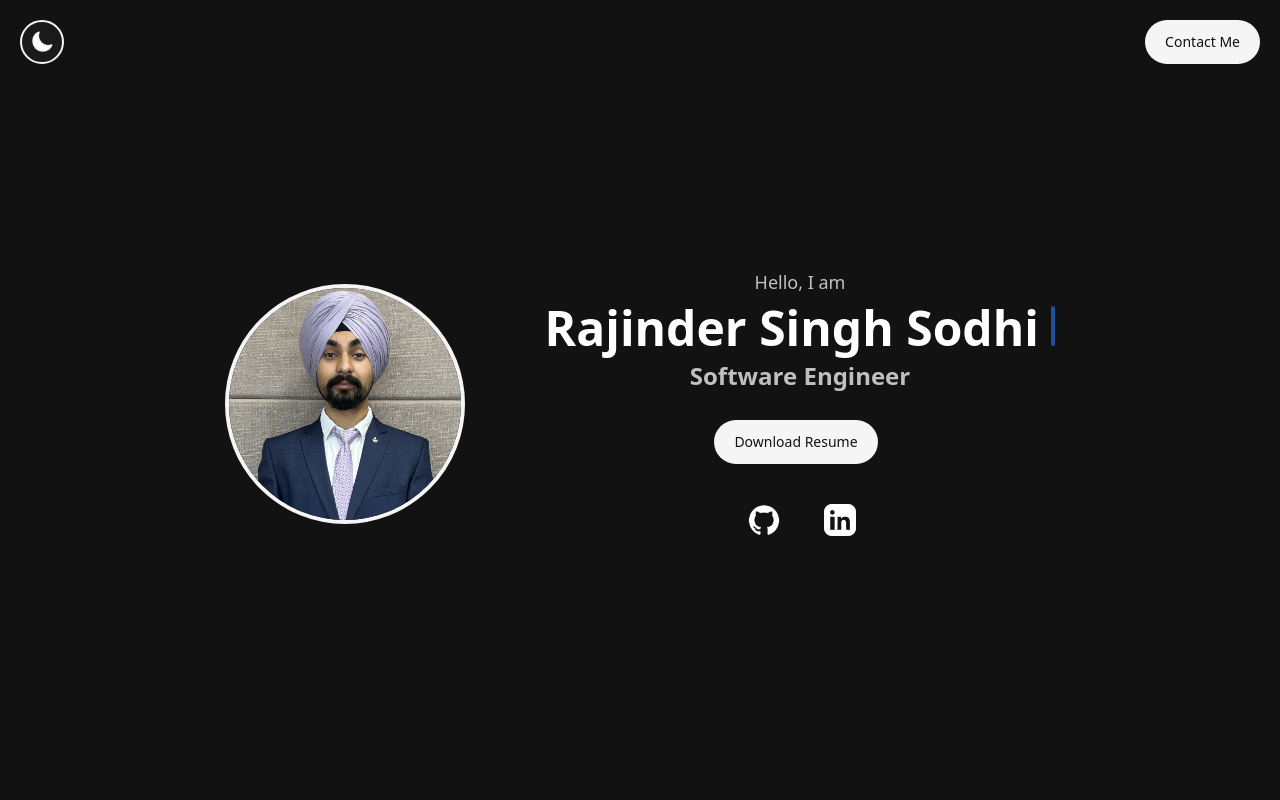
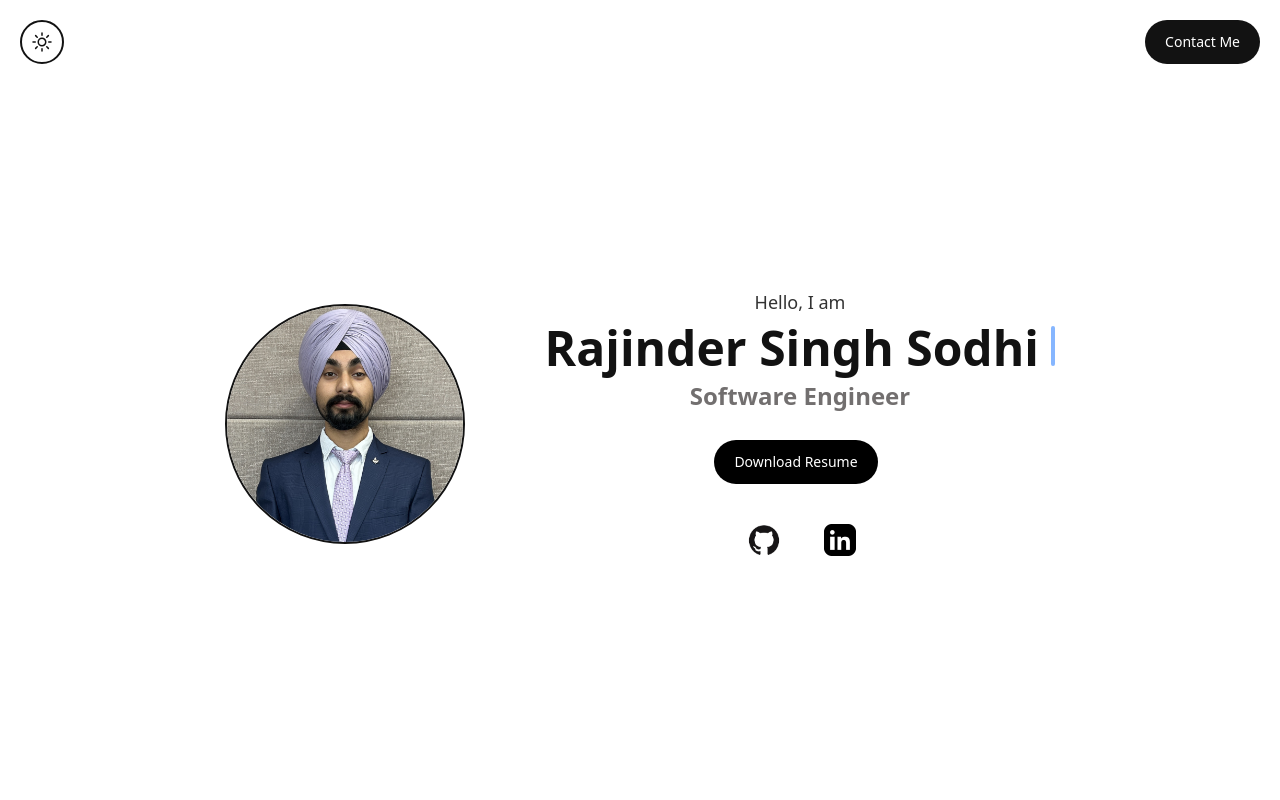
Before and after one commit to rajindersinghsodhi/portfolio, a Next.js app: page / in a window 1280 px wide. Shown: the top 800 px of the page. Built offline with nearby package versions, Linux system fonts and the light colour scheme.

Commit message:
Feature(darkmode): finished darkMode

```diff
--- a/src/aceternityComponents/ui/typewriter-effect.tsx
+++ b/src/aceternityComponents/ui/typewriter-effect.tsx
@@ -57,7 +57,7 @@ export const TypewriterEffect = ({
                   initial={{}}
                   key={`char-${index}`}
                   className={cn(
-                    `opacity-0 hidden ${darkMode ? 'text-white' : 'text-white'}`,
+                    `opacity-0 hidden ${darkMode ? 'text-white' : ''}`,
                     word.className
                   )}
                 >
--- a/src/app/components/Intro.tsx
+++ b/src/app/components/Intro.tsx
@@ -14,7 +14,7 @@ const Intro = ({ darkMode }: { darkMode: boolean }) => {
       className={`flex flex-col items-center justify-center transition-colors duration-300`}
       style={{
         height: "80vh",
-        backgroundColor: darkMode ? "#121212" : "#F5F5F5",  // Dark BG / Light BG
+        backgroundColor: darkMode ? "#121212" : "#FFFFFF",  // Dark BG / Light BG
         color: darkMode ? "#F5F5F5" : "#121212"             // Text color toggle
       }}
     >
@@ -72,7 +72,7 @@ const Intro = ({ darkMode }: { darkMode: boolean }) => {
               download
               className={`focus:outline-none font-medium rounded-full text-sm px-5 me-2 mb-2 py-3 transition-colors duration-300`}
               style={{
-                backgroundColor: darkMode ? "#F5F5F5" : "#6366F1",
+                backgroundColor: darkMode ? "#F5F5F5" : "black",
                 color: darkMode ? "#121212" : "#FFFFFF",
               }}
             >
--- a/src/app/layout.tsx
+++ b/src/app/layout.tsx
@@ -27,22 +27,12 @@ export default function RootLayout({
 }: Readonly<{
   children: React.ReactNode;
 }>) {
-  const dark = true
   return (
     <html lang="en">
       <body
         className={`${geistSans.variable} ${geistMono.variable} antialiased`}
-        style={{
-          backgroundColor: dark ? "#121212" : "#FFFFFF",}}
       >
         {children}
-        <div className="flex flex-col gap-20">
-        <Intro darkMode={dark}/>
-        <Skills darkMode={dark}/>
-        <Experience darkMode={dark}/>
-        <Projects darkMode={dark}/>
-        <Contact darkMode={dark}/>
-        </div>
       </body>
     </html>
   );
--- a/src/app/page.tsx
+++ b/src/app/page.tsx
@@ -8,14 +8,16 @@ import Contact from "./components/Contact";
 import Footer from "./components/Footer";
 
 export default function Home() {
-  const darkMode = true;
-
+  const [dark, setDark] = useState(false);
+  const toggleDark = () => {
+    setDark(!dark);
+  }
   return (
     <div
       className="flex flex-col gap-5 transition-colors duration-300"
       style={{
-        backgroundColor: darkMode ? "#121212" : "#FFFFFF",
-        color: darkMode ? "#F5F5F5" : "#121212",
+        backgroundColor: dark ? "#121212" : "#FFFFFF",
+        color: dark ? "#F5F5F5" : "#121212",
       }}
     >
       {/* Header */}
@@ -24,13 +26,13 @@ export default function Home() {
         {/* Dark/Light Toggle Icon */}
         <div
           className={`border-2 rounded-full cursor-pointer p-2 transition-all duration-300 ${
-            darkMode
+            dark
               ? 'border-[#F5F5F5] bg-[#1A1A1A] text-[#F5F5F5]'
               : 'border-[#121212] bg-[#FFFFFF] text-[#121212]'
           }`}
-          // onClick={toggleMode}
+          onClick={toggleDark}
         >
-          {darkMode ? (
+          {dark ? (
             // Dark Mode Icon (Moon)
             <svg
               xmlns="http://www.w3.org/2000/svg"
@@ -76,7 +78,7 @@ export default function Home() {
           <a
             href="#contact"
             className={`focus:outline-none font-medium rounded-full text-sm px-5 py-3 transition-all duration-300 ${
-              darkMode
+              dark
                 ? 'bg-[#F5F5F5] text-[#121212] hover:bg-[#E0E0E0]'
                 : 'bg-[#121212] text-[#FFFFFF] hover:bg-[#1A1A1A]'
             }`}
@@ -85,6 +87,13 @@ export default function Home() {
           </a>
         </div>
       </div>
+      <div className="flex flex-col gap-20">
+        <Intro darkMode={dark}/>
+        <Skills darkMode={dark}/>
+        <Experience darkMode={dark}/>
+        <Projects darkMode={dark}/>
+        <Contact darkMode={dark}/>
+        </div>s
     </div>
   );
 }
```
